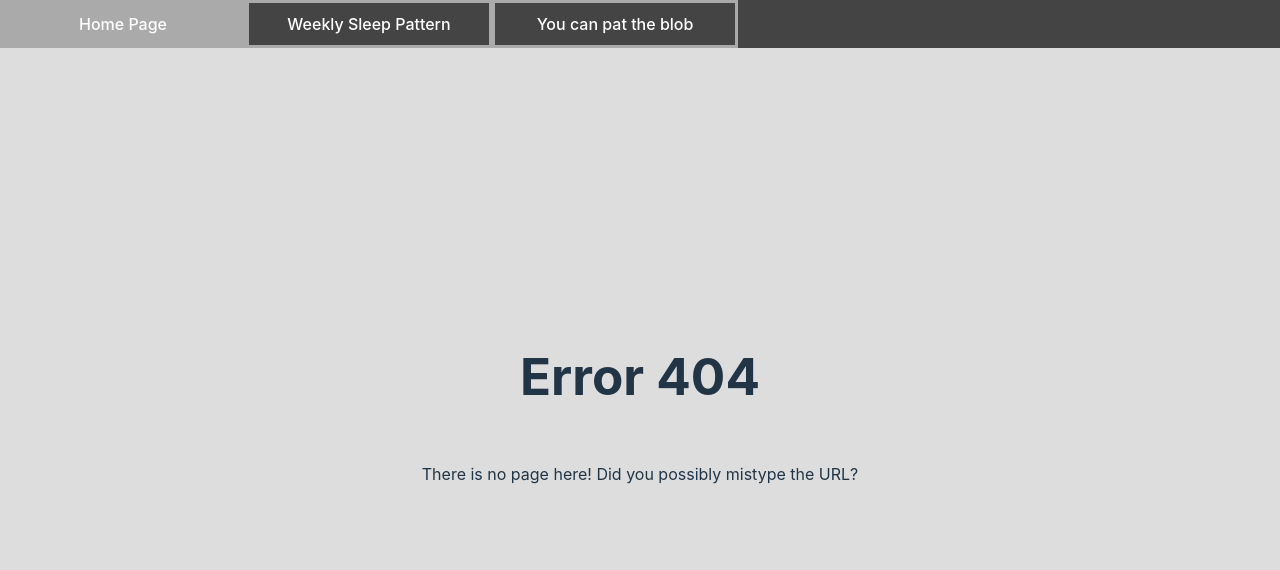
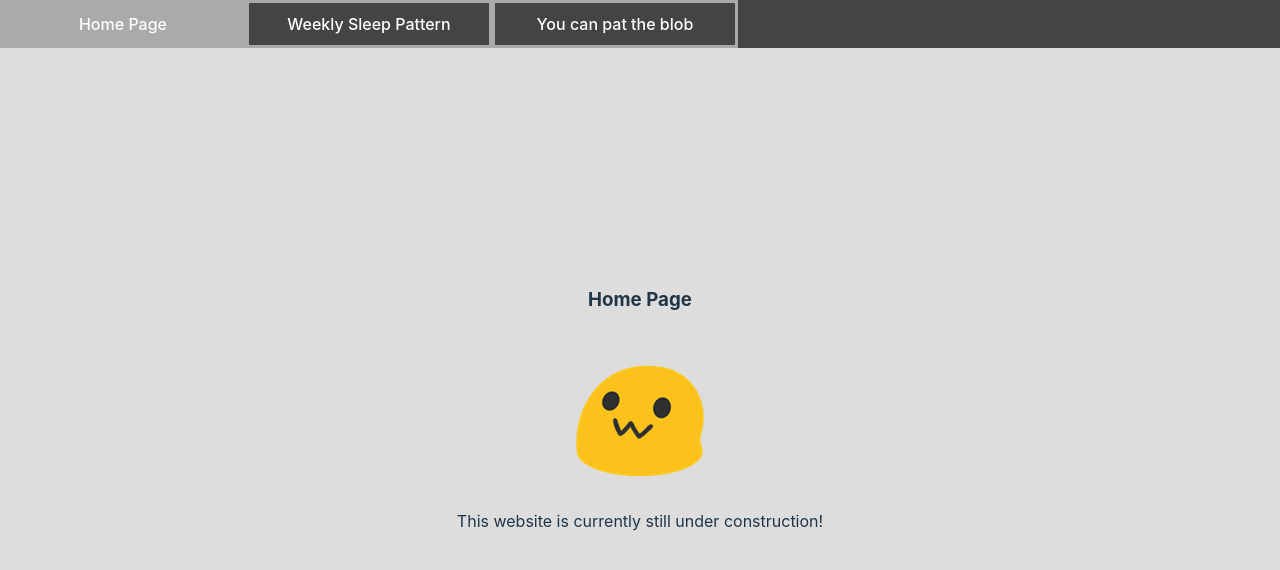
Before and after one commit to cyip92/site, a React (Vite) app: page / in a window 1280 px wide. Before the commit this address had no page. Shown: the top 570 px of the page. Built offline with nearby package versions, Linux system fonts and the light colour scheme.

Commit message:
Fix routing issues on gh-pages, move navbar scope

```diff
--- a/package.json
+++ b/package.json
@@ -3,7 +3,7 @@
   "private": false,
   "version": "0.0.0",
   "type": "module",
-  "homepage": "https://cyip92.github.io/site",
+  "homepage": "./",
   "scripts": {
     "dev": "vite",
     "build": "vite build",
--- a/src/blob/BlobPage.jsx
+++ b/src/blob/BlobPage.jsx
@@ -1,5 +1,3 @@
-import Navbar from "../common/Navbar";
-
 import { useState, useEffect } from 'react';
 import blob from '../assets/blob.png';
 import './BlobPage.css';
@@ -24,7 +22,6 @@ export const BlobPage = () => {
   return (
     <>
       <div className="c-page-layout">
-        <Navbar />
         <img
           className={squished ? "blob" : null}
           src={blob}
--- a/src/common/ErrorPage.jsx
+++ b/src/common/ErrorPage.jsx
@@ -1,5 +1,4 @@
 import { useEffect } from 'react';
-import Navbar from "./Navbar";
 import './ErrorPage.css';
 
 export const ErrorPage = () => {
@@ -10,7 +9,6 @@ export const ErrorPage = () => {
   return (
     <>
       <div className="c-page-layout">
-        <Navbar />
         <h1>Error 404</h1>
         <br />
         There is no page here! Did you possibly mistype the URL?
--- a/src/common/Main.jsx
+++ /dev/null
@@ -1,23 +0,0 @@
-import { BrowserRouter as  Router, Routes, Route } from 'react-router-dom';
-import SleepPage from '../sleep/SleepPage'
-import BlobPage from '../blob/BlobPage';
-import HomePage from '../home/HomePage';
-import ErrorPage from './ErrorPage';
-
-const Main = () => {
-  const rootDir = "/site";
-  return (
-    <>
-      <Router>
-        <Routes>
-          <Route path={`${rootDir}/`} element={<HomePage />} />
-          <Route path={`${rootDir}/sleep`} element={<SleepPage />} />
-          <Route path={`${rootDir}/blob`} element={<BlobPage />} />
-          <Route path="*" element={<ErrorPage />} />
-        </Routes>
-      </Router>
-    </>
-  );
-}
-
-export default Main;
--- a/src/common/Navbar.jsx
+++ b/src/common/Navbar.jsx
@@ -2,13 +2,12 @@ import { Link } from "react-router-dom";
 import './Navbar.css';
 
 export const Navbar = () => {
-  const rootDir = "/site";
   return (
     <>
       <div className="c-main-options">
-        <Link className="o-single-option" to={`${rootDir}/`}>Home Page</Link>
-        <Link className="o-single-option" to={`${rootDir}/sleep`}>Weekly Sleep Pattern</Link>
-        <Link className="o-single-option" to={`${rootDir}/blob`}>You can pat the blob</Link>
+        <Link className="o-single-option" to="/">Home Page</Link>
+        <Link className="o-single-option" to="/sleep">Weekly Sleep Pattern</Link>
+        <Link className="o-single-option" to="/blob">You can pat the blob</Link>
       </div>
     </>
   )
--- a/src/home/Homepage.jsx
+++ b/src/home/Homepage.jsx
@@ -1,5 +1,4 @@
 import { useEffect } from 'react';
-import Navbar from "../common/Navbar";
 import blob from '../assets/blob.png';
 import './HomePage.css';
 
@@ -11,7 +10,6 @@ export const HomePage = () => {
   return (
     <>
       <div className="c-page-layout">
-        <Navbar />
         <h3>Home Page</h3>
         <br />
         <img src={blob} />
--- a/src/index.css
+++ b/src/index.css
@@ -55,6 +55,14 @@ button:focus-visible {
   outline: 4px auto -webkit-focus-ring-color;
 }
 
+.c-site-layout {
+  display: flex;
+  flex-direction: column;
+  justify-content: flex-start;
+  align-items: center;
+  width: 100%;
+}
+
 @media (prefers-color-scheme: light) {
   :root {
     color: #213547;
--- a/src/index.jsx
+++ b/src/index.jsx
@@ -1,10 +1,26 @@
 import React from 'react';
 import ReactDOM from 'react-dom/client';
-import Main from './common/Main';
 import './index.css';
+
+import { Routes, Route, HashRouter } from 'react-router-dom';
+import Navbar from "./common/Navbar";
+import SleepPage from './sleep/SleepPage'
+import BlobPage from './blob/BlobPage';
+import HomePage from './home/HomePage';
+import ErrorPage from './common/ErrorPage';
 
 ReactDOM.createRoot(document.getElementById('root')).render(
   <React.StrictMode>
-    <Main />
+    <HashRouter>
+      <div className="c-site-layout">
+        <Navbar />
+        <Routes>
+          <Route path="/" element={<HomePage />} />
+          <Route path="/sleep" element={<SleepPage />} />
+          <Route path="/blob" element={<BlobPage />} />
+          <Route path="*" element={<ErrorPage />} />
+        </Routes>
+      </div>
+    </HashRouter>
   </React.StrictMode>,
 )
--- a/src/sleep/SleepPage.jsx
+++ b/src/sleep/SleepPage.jsx
@@ -1,4 +1,3 @@
-import Navbar from "../common/Navbar";
 import { useEffect } from 'react';
 
 import SleepFAQ from "./SleepFAQ";
@@ -15,7 +14,6 @@ export const SleepPage = () => {
   return (
     <>
       <div className="c-page-layout">
-        <Navbar />
         <br />
         <h1>Weekly Sleep Pattern</h1>
         <WeekTable />
```
